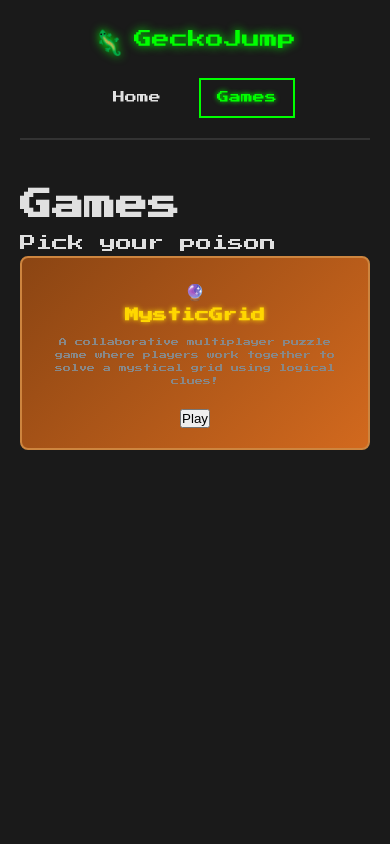
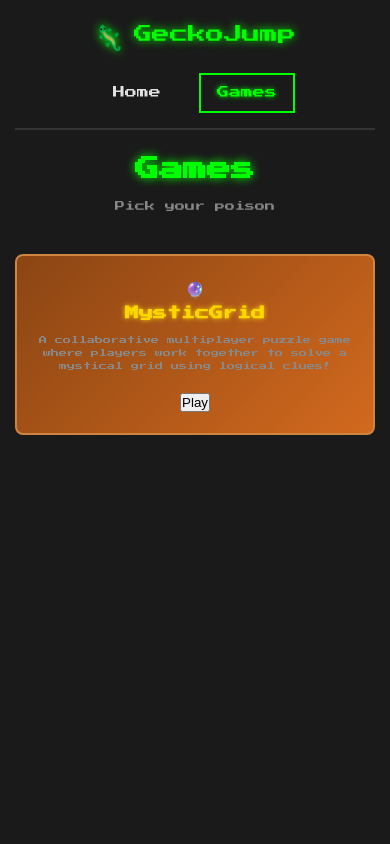
Before and after one commit to masonhgn/ifthen, a Flask app: page /games in a window 390 px wide. Run offline with Flask 3, Linux system fonts and the light colour scheme.

Commit message:
fixed frontend

```diff
--- a/games/mysticgrid/templates/game.html
+++ b/games/mysticgrid/templates/game.html
@@ -4,6 +4,7 @@
     <meta charset="UTF-8">
     <meta name="viewport" content="width=device-width, initial-scale=1.0">
     <title>Game - MysticGrid</title>
+    <link rel="icon" type="image/x-icon" href="{{ url_for('static', filename='gecko.ico') }}">
     <link rel="stylesheet" href="{{ url_for('static', filename='games/mysticgrid/css/style.css') }}">
 </head>
 <body class="game-page">
--- a/games/mysticgrid/templates/index.html
+++ b/games/mysticgrid/templates/index.html
@@ -4,6 +4,7 @@
     <meta charset="UTF-8">
     <meta name="viewport" content="width=device-width, initial-scale=1.0">
     <title>MysticGrid</title>
+    <link rel="icon" type="image/x-icon" href="{{ url_for('static', filename='gecko.ico') }}">
     <link rel="stylesheet" href="{{ url_for('static', filename='games/mysticgrid/css/style.css') }}">
 </head>
 <body>
--- a/games/mysticgrid/templates/lobby.html
+++ b/games/mysticgrid/templates/lobby.html
@@ -4,6 +4,7 @@
     <meta charset="UTF-8">
     <meta name="viewport" content="width=device-width, initial-scale=1.0">
     <title>Lobby - MysticGrid</title>
+    <link rel="icon" type="image/x-icon" href="{{ url_for('static', filename='gecko.ico') }}">
     <link rel="stylesheet" href="{{ url_for('static', filename='games/mysticgrid/css/style.css') }}">
 </head>
 <body>
--- a/games/mysticgrid/templates/solve.html
+++ b/games/mysticgrid/templates/solve.html
@@ -4,6 +4,7 @@
     <meta charset="UTF-8">
     <meta name="viewport" content="width=device-width, initial-scale=1.0">
     <title>Solve - MysticGrid</title>
+    <link rel="icon" type="image/x-icon" href="{{ url_for('static', filename='gecko.ico') }}">
     <link rel="stylesheet" href="{{ url_for('static', filename='games/mysticgrid/css/style.css') }}">
     <script src="https://unpkg.com/vis-network/standalone/umd/vis-network.min.js"></script>
 </head>
--- a/shared/templates/catalog.html
+++ b/shared/templates/catalog.html
@@ -4,6 +4,7 @@
     <meta charset="UTF-8">
     <meta name="viewport" content="width=device-width, initial-scale=1.0">
     <title>GeckoJump - Software & Games</title>
+    <link rel="icon" type="image/x-icon" href="{{ url_for('static', filename='gecko.ico') }}">
     <link rel="stylesheet" href="{{ url_for('static', filename='css/catalog.css') }}">
 </head>
 <body>
--- a/shared/templates/games.html
+++ b/shared/templates/games.html
@@ -4,6 +4,7 @@
     <meta charset="UTF-8">
     <meta name="viewport" content="width=device-width, initial-scale=1.0">
     <title>Games - GeckoJump</title>
+    <link rel="icon" type="image/x-icon" href="{{ url_for('static', filename='gecko.ico') }}">
     <link rel="stylesheet" href="{{ url_for('static', filename='css/catalog.css') }}">
 </head>
 <body>
--- a/static/css/catalog.css
+++ b/static/css/catalog.css
@@ -14,15 +14,15 @@ body {
     color: #e0e0e0;
     line-height: 1.6;
     min-height: 100vh;
-    display: flex;
-    flex-direction: column;
+    margin: 0;
+    padding: 0;
 }
 
 .container {
     max-width: 1200px;
     margin: 0 auto;
     padding: 0 20px;
-    flex: 1;
+    min-height: 100vh;
     display: flex;
     flex-direction: column;
 }
@@ -34,7 +34,9 @@ body {
     align-items: center;
     padding: 20px 0;
     border-bottom: 2px solid #333;
-    margin-bottom: 40px;
+    margin-bottom: 0;
+    flex-shrink: 0;
+    width: 100%;
 }
 
 .nav-brand {
@@ -87,6 +89,13 @@ body {
     align-items: center;
     justify-content: center;
     text-align: center;
+    padding: 60px 0;
+    min-height: calc(100vh - 120px);
+}
+
+.center-text {
+    max-width: 600px;
+    margin: 0 auto;
 }
 
 .center-text h1 {
@@ -105,7 +114,29 @@ body {
 }
 
 /* Games Page Styles */
-.games-grid {
+.games-page {
+    flex: 1;
+    padding: 40px 0;
+}
+
+.games-header {
+    text-align: center;
+    margin-bottom: 40px;
+}
+
+.games-header h1 {
+    font-size: 24px;
+    color: #00ff00;
+    text-shadow: 0 0 10px #00ff00;
+    margin-bottom: 10px;
+}
+
+.games-header p {
+    font-size: 10px;
+    color: #888;
+}
+
+.games-grid-small {
     display: grid;
     grid-template-columns: repeat(auto-fit, minmax(300px, 1fr));
     gap: 30px;
@@ -187,13 +218,23 @@ body {
 
 /* Responsive Design */
 @media (max-width: 768px) {
+    .container {
+        padding: 0 15px;
+    }
+
     .navbar {
         flex-direction: column;
         gap: 20px;
+        padding: 15px 0;
     }
 
     .nav-links {
         gap: 20px;
+    }
+
+    .home-content {
+        padding: 40px 0;
+        min-height: calc(100vh - 100px);
     }
 
     .center-text h1 {
@@ -204,8 +245,12 @@ body {
         font-size: 8px;
     }
 
-    .games-grid {
+    .games-grid-small {
         grid-template-columns: 1fr;
         gap: 20px;
     }
+
+    .games-page {
+        padding: 20px 0;
+    }
 }
```
Also changed, not shown: static/gecko.ico (added).
